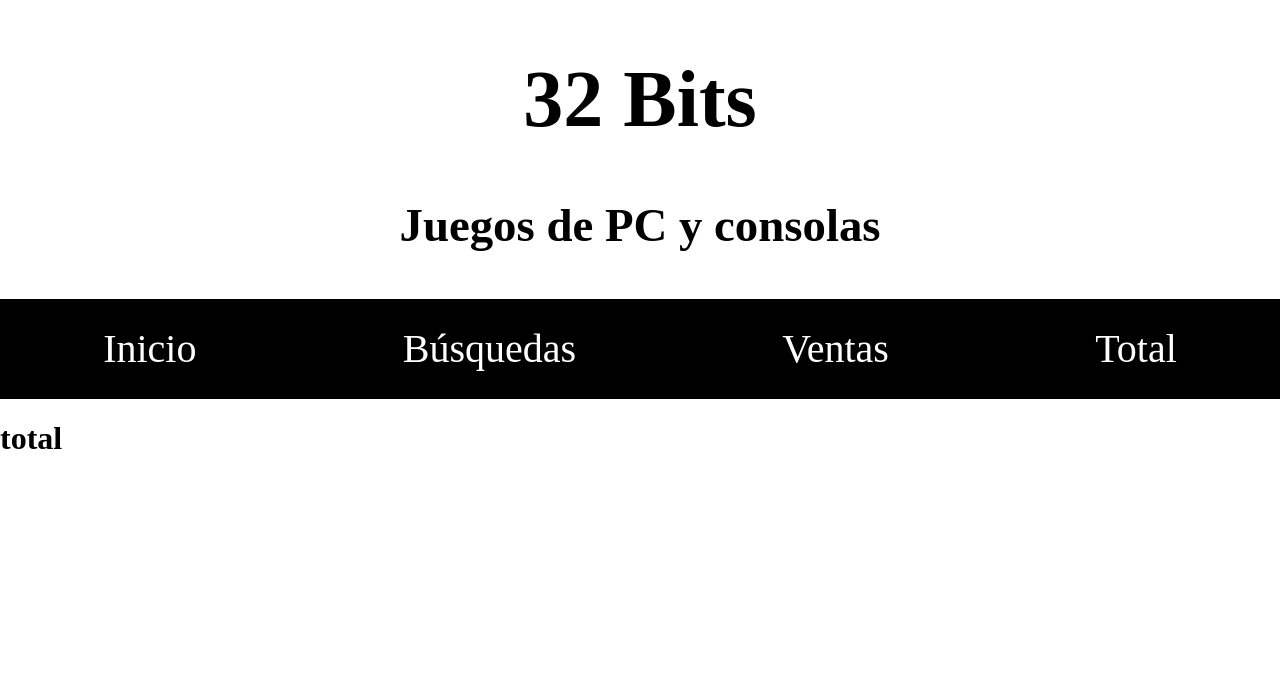
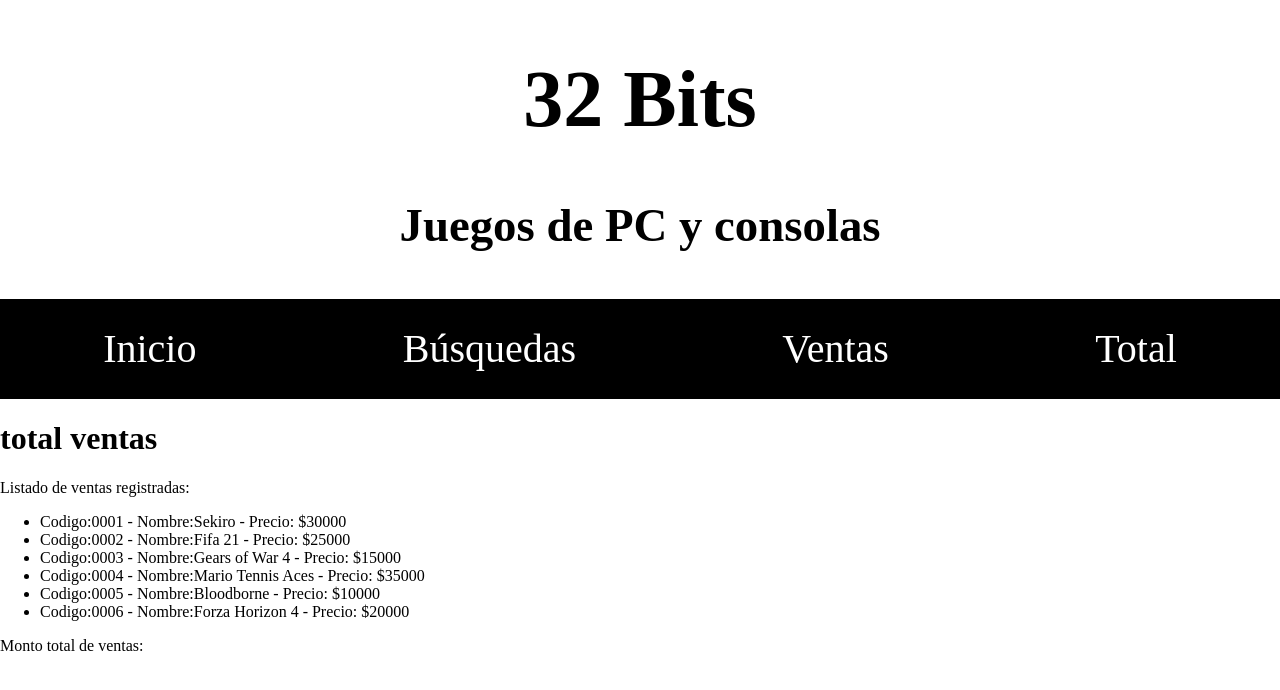
Before and after one commit to Carolina-OH/Tienda-de-juegos-32bits--Parte-I-, a Vue app: page /total in a window 1280 px wide. Shown: the top 690 px of the page. Built offline with nearby package versions, Linux system fonts and the light colour scheme.

Commit message:
vista de total y ventas terminadas falta añadir logica de funcionamiento

```diff
--- /dev/null
+++ b/src/components/sumatoria.vue
@@ -0,0 +1,34 @@
+<template>
+    <div>
+    Listado de ventas registradas:
+    <ul>
+    <li v-for="juego in JuegosParaVender" :key="juego.codigo">
+      <div>Codigo:{{juego.codigo}} - Nombre:{{juego.nombre}} - Precio: ${{juego.precio}} </div>
+    </li>
+    </ul>
+    Monto total de ventas:
+    </div>
+</template>
+
+<script>
+export default {
+    name: 'component-name',
+    props: {
+        JuegosParaVender:{
+            type:Array,
+        }
+    },
+    data: function(){
+        return {}
+    },
+    // computed: {},
+    methods: {
+        // -- Metodos
+    },
+    // components: {},
+}
+</script>
+
+<style scoped>
+
+</style>
--- a/src/views/total.vue
+++ b/src/views/total.vue
@@ -1,21 +1,29 @@
 <template>
 <div>
-    <h1>total</h1>
+    <h1> total ventas</h1>
+    <sumatoria :JuegosParaVender="JuegosParaVender"></sumatoria>
 </div>
 </template>
 
 <script>
+import {mapState, mapGetters} from 'vuex';
+import sumatoria from '../components/sumatoria'
 export default {
     name: 'presentación',
     // props: {},
     data: function(){
         return {}
     },
-    // computed: {},
+    computed: {
+        ...mapState(['Juegos']),
+        ...mapGetters(['totalJuegos','JuegosParaVender']),
+    },
     methods: {
         // -- Metodos
     },
-    // components: {},
+     components: {
+         'sumatoria':sumatoria
+     },
 }
 </script>
 
```
